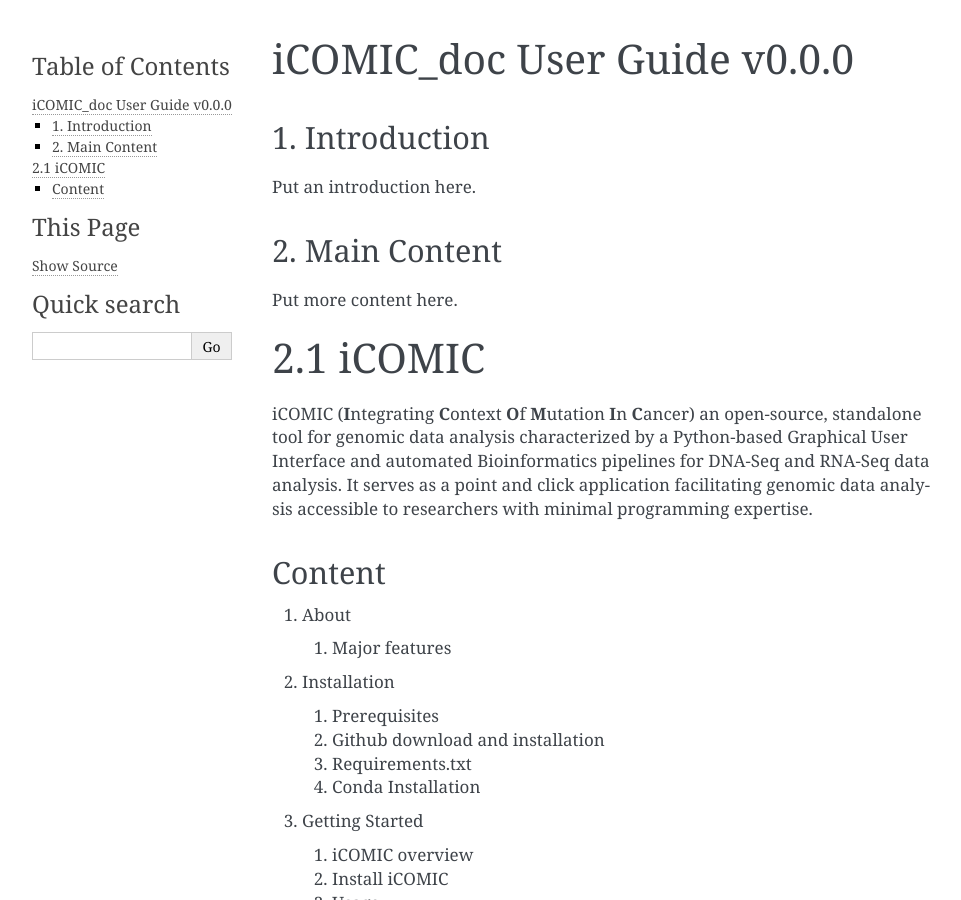
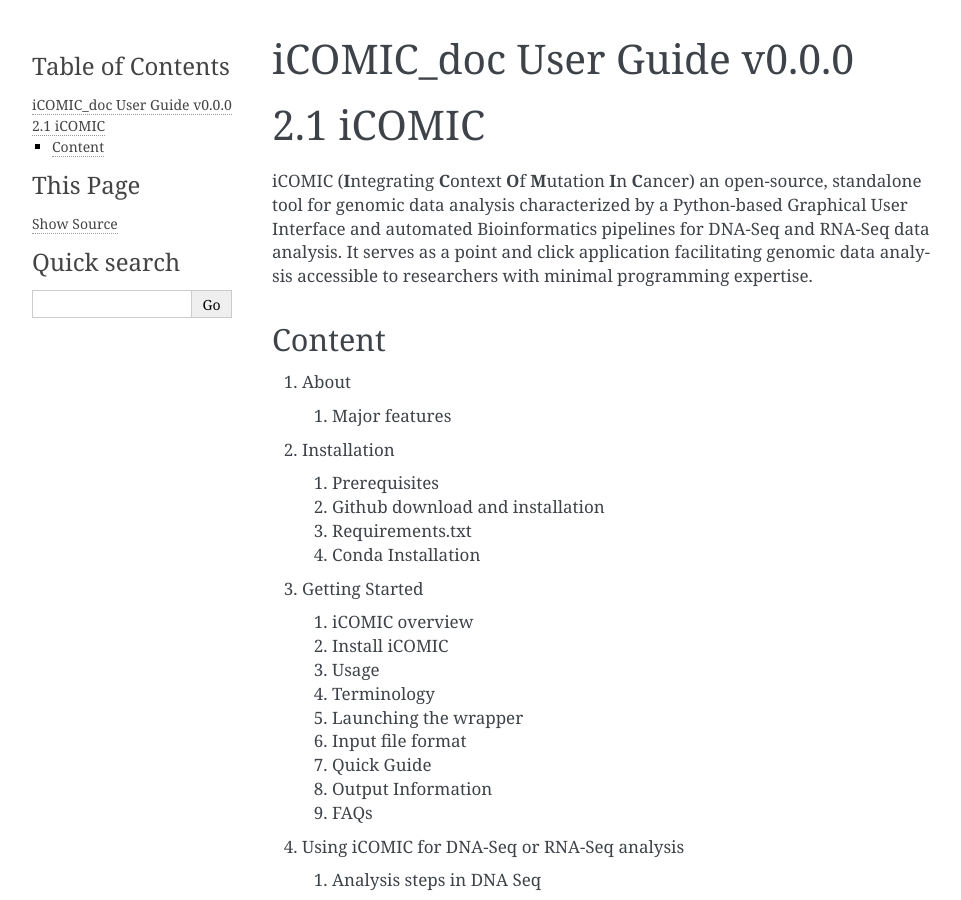
Before and after one commit to anjanaanilkumar1289/iCOMIC_doc, a Sphinx documentation site: the page built from docs/user-guide.md, in a window 1280 px wide and 900 px high. Shown: the whole window, without its empty margins (148-1109 px from the left). Built offline with Sphinx 7.4.7, drawn with Linux system fonts in a browser that asks for light colours.

Commit message:
Update user-guide.md

```diff
--- a/docs/user-guide.md
+++ b/docs/user-guide.md
@@ -1,10 +1,5 @@
 # iCOMIC_doc User Guide v0.0.0
 
-## 1. Introduction
-Put an introduction here.
-
-## 2. Main Content
-Put more content here.
 
 # 2.1 iCOMIC
 
```
